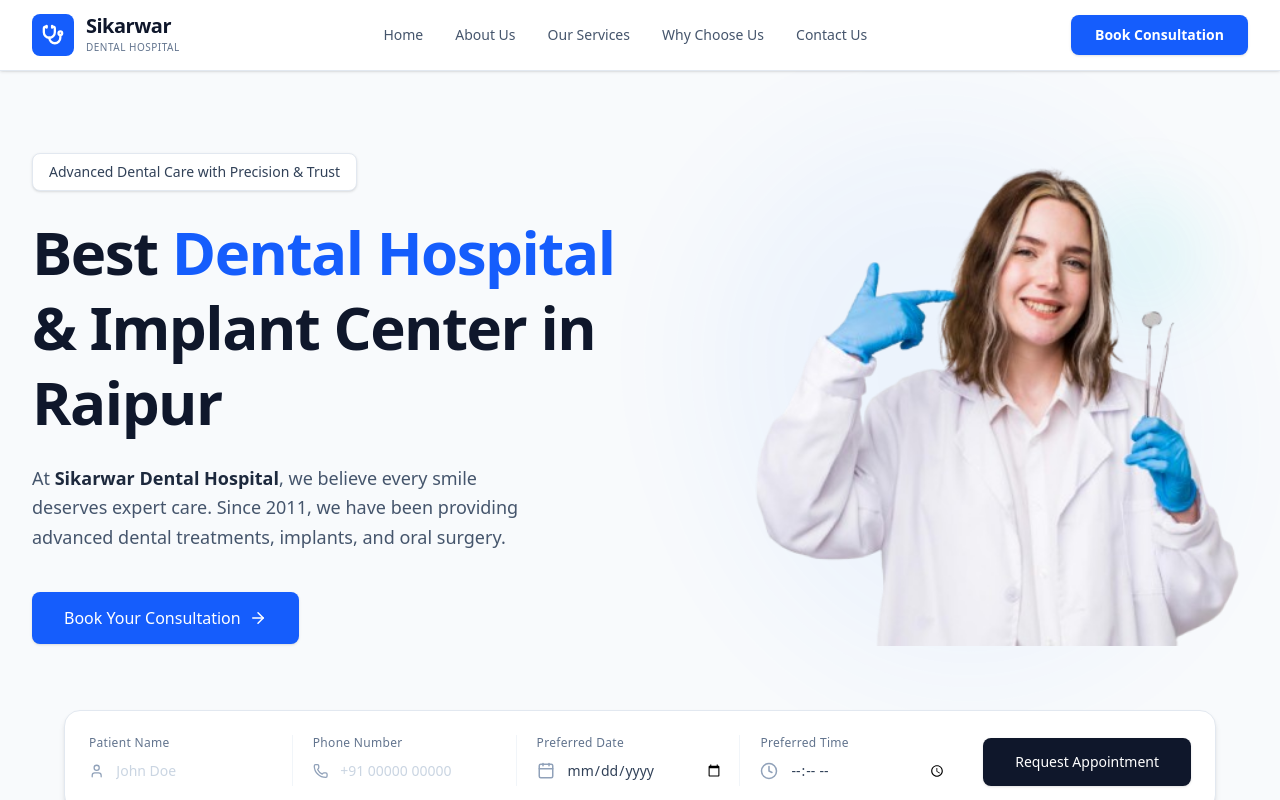
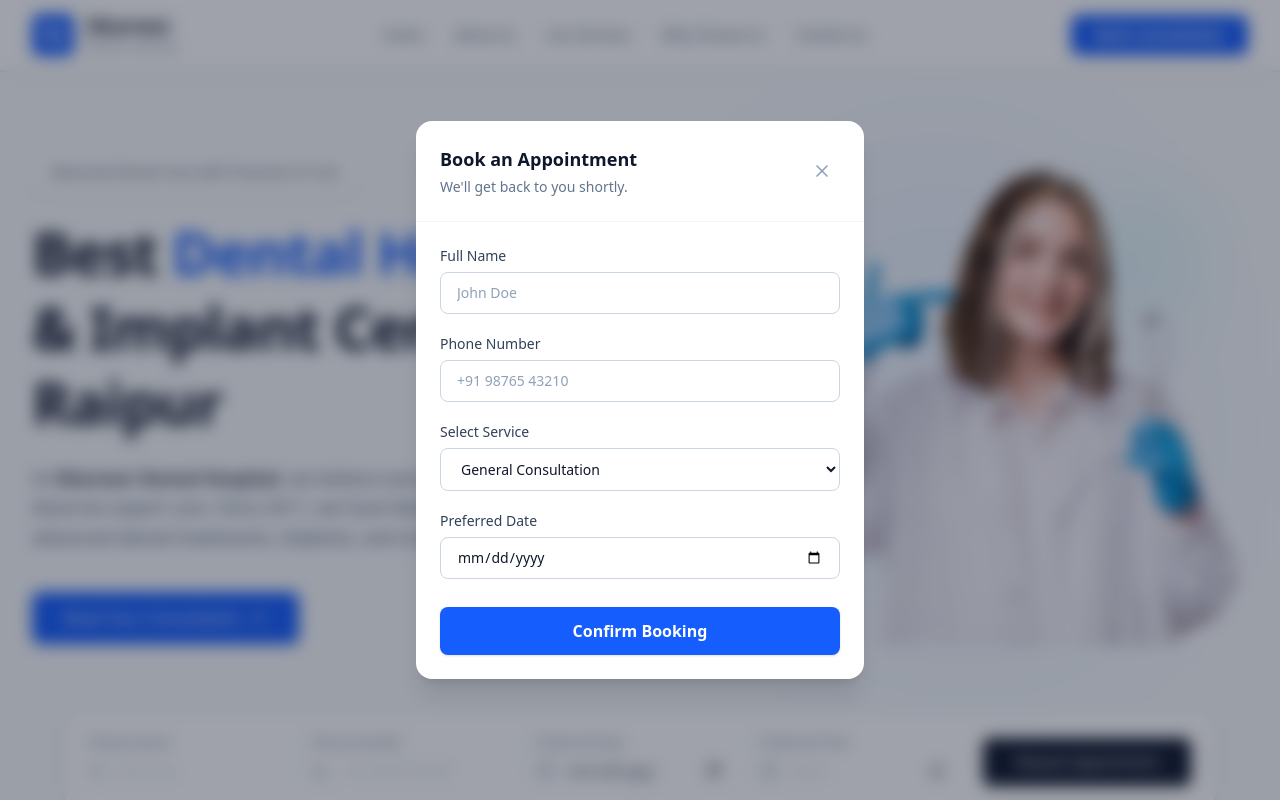
Before and after one commit to rajurao1106/dental-clinic, a Next.js app: page / in a window 1280 px wide. Both pictures are taken after a click on the button "Book Your Consultation". Shown: the top 800 px of the page. Built offline with nearby package versions, Linux system fonts and the light colour scheme.

Commit message:
first commit

```diff
--- a/components/homepage/Hero.jsx
+++ b/components/homepage/Hero.jsx
@@ -1,10 +1,20 @@
 "use client";
 
-import React from "react";
-import { User, Phone, Calendar, Clock, ArrowRight } from "lucide-react";
+import React, { useState } from "react";
+import { User, Phone, Calendar, Clock, ArrowRight, X } from "lucide-react";
 import { motion } from "framer-motion";
 
 const Hero = () => {
+  // Modal State
+  const [isModalOpen, setIsModalOpen] = useState(false);
+
+  // Form Submit Handler
+  const handleSubmit = (e) => {
+    e.preventDefault();
+    alert("Appointment Request Submitted Successfully!");
+    setIsModalOpen(false);
+  };
+
   // Refined, smoother Animation Variants
   const staggerContainer = {
     hidden: { opacity: 0 },
@@ -37,6 +47,7 @@ const Hero = () => {
   };
 
   return (
+    <>
       <section id="hero" className="relative bg-slate-50 py-12 md:py-20 px-4 md:px-8 overflow-hidden">
         {/* Content Container */}
         <div className="max-w-7xl mx-auto flex flex-col lg:flex-row items-center gap-12 lg:gap-8">
@@ -77,12 +88,13 @@ const Hero = () => {
               providing advanced dental treatments, implants, and oral surgery.
             </motion.p>
 
-          {/* Call to Actions - Changed to rounded-lg */}
+            {/* Call to Actions - Trigger Modal on Click */}
             <motion.div
               variants={fadeUp}
               className="flex flex-col sm:flex-row items-center gap-4 pt-4 w-full lg:w-auto"
             >
               <motion.button
+                onClick={() => setIsModalOpen(true)}
                 whileHover={{ scale: 1.02 }}
                 whileTap={{ scale: 0.98 }}
                 className="flex items-center justify-center gap-2 bg-blue-600 hover:bg-blue-700 text-white w-full sm:w-auto px-8 py-3.5 rounded-lg font-medium transition-colors shadow-sm"
@@ -95,7 +107,7 @@ const Hero = () => {
 
           {/* Right Side: Image with Subtle Background Blobs */}
           <div className="relative flex-1 w-full flex justify-center lg:justify-end mt-8 lg:mt-0">
-          {/* Animated Background Blobs - Reduced opacity for cleaner look */}
+            {/* Animated Background Blobs */}
             <motion.div
               animate={{ scale: [1, 1.05, 1], rotate: [0, 90, 0] }}
               transition={{ duration: 25, repeat: Infinity, ease: "linear" }}
@@ -107,7 +119,7 @@ const Hero = () => {
               className="absolute top-10 right-10 w-32 h-32 bg-teal-400 rounded-full opacity-[0.08] blur-2xl z-0"
             />
 
-          {/* Main Image - Soft 2xl corners */}
+            {/* Main Image */}
             <motion.img
               initial="hidden"
               animate="visible"
@@ -196,6 +208,83 @@ const Hero = () => {
           </motion.button>
         </motion.div>
       </section>
+
+      {/* Appointment Modal Popup (Copied directly from Navbar) */}
+      {isModalOpen && (
+        <div className="fixed inset-0 z-[100] flex items-center justify-center p-4 bg-slate-900/40 backdrop-blur-sm">
+          {/* Modal Container */}
+          <div className="bg-white rounded-2xl w-full max-w-md shadow-xl relative animate-in fade-in zoom-in duration-200 flex flex-col">
+
+            {/* Modal Header */}
+            <div className="flex justify-between items-center p-6 border-b border-slate-100">
+              <div>
+                <h3 className="text-lg font-semibold text-slate-900">Book an Appointment</h3>
+                <p className="text-slate-500 text-sm mt-1">We'll get back to you shortly.</p>
+              </div>
+              <button
+                onClick={() => setIsModalOpen(false)}
+                className="text-slate-400 hover:text-slate-600 hover:bg-slate-100 p-2 rounded-lg transition-colors"
+              >
+                <X size={20} />
+              </button>
+            </div>
+
+            {/* Modal Form */}
+            <form onSubmit={handleSubmit} className="p-6 space-y-5">
+              <div>
+                <label className="block text-sm font-medium text-slate-700 mb-1.5">Full Name</label>
+                <input
+                  type="text"
+                  required
+                  className="w-full px-4 py-2.5 border border-slate-300 rounded-lg focus:outline-none focus:ring-2 focus:ring-blue-600/20 focus:border-blue-600 transition-all text-sm text-slate-900 placeholder:text-slate-400"
+                  placeholder="John Doe"
+                />
+              </div>
+
+              <div>
+                <label className="block text-sm font-medium text-slate-700 mb-1.5">Phone Number</label>
+                <input
+                  type="tel"
+                  required
+                  className="w-full px-4 py-2.5 border border-slate-300 rounded-lg focus:outline-none focus:ring-2 focus:ring-blue-600/20 focus:border-blue-600 transition-all text-sm text-slate-900 placeholder:text-slate-400"
+                  placeholder="+91 98765 43210"
+                />
+              </div>
+
+              <div>
+                <label className="block text-sm font-medium text-slate-700 mb-1.5">Select Service</label>
+                <select className="w-full px-4 py-2.5 border border-slate-300 rounded-lg focus:outline-none focus:ring-2 focus:ring-blue-600/20 focus:border-blue-600 transition-all text-sm text-slate-900 bg-white">
+                  <option value="">General Consultation</option>
+                  <option value="implants">Dental Implants</option>
+                  <option value="root-canal">Root Canal Treatment</option>
+                  <option value="braces">Braces & Aligners</option>
+                  <option value="surgery">Oral Surgery</option>
+                </select>
+              </div>
+
+              <div>
+                <label className="block text-sm font-medium text-slate-700 mb-1.5">Preferred Date</label>
+                <input
+                  type="date"
+                  required
+                  className="w-full px-4 py-2.5 border border-slate-300 rounded-lg focus:outline-none focus:ring-2 focus:ring-blue-600/20 focus:border-blue-600 transition-all text-sm text-slate-900"
+                />
+              </div>
+
+              <div className="pt-2">
+                <button
+                  type="submit"
+                  className="w-full bg-blue-600 hover:bg-blue-700 text-white font-semibold py-3 rounded-lg transition-all shadow-sm"
+                >
+                  Confirm Booking
+                </button>
+              </div>
+            </form>
+
+          </div>
+        </div>
+      )}
+    </>
   );
 };
 
--- a/components/homepage/Services.jsx
+++ b/components/homepage/Services.jsx
@@ -49,7 +49,7 @@ const Services = () => {
     {
       title: "Teeth in 72 Hours",
       description:
-        "Get fixed teeth in just 72 hours using modern implant-supported rehabilitation and advanced protocols.",
+        "Get fixed teeth in 24 hours using modern implant-supported rehabilitation and advanced protocols.",
       image: "/homepage/service2.jpg",
       icon: Clock,
     },
```
Lines whose indentation alone changed are shown as unchanged.
